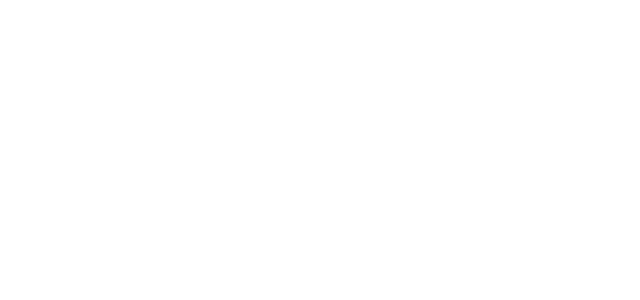
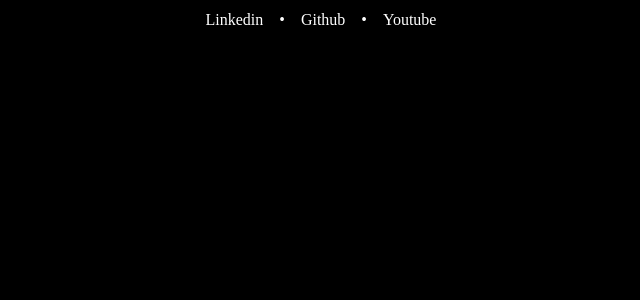
Before and after one commit to fabioborges-jr/blog-web-angular, an Angular app: page / in a window 1280 px wide. Shown: the top 300 px of the page, without its empty margins (319-959 px from the left). Built offline with nearby package versions, Linux system fonts and the light colour scheme.

Commit message:
:lipstick: feat: Styling background and Heading Component

```diff
--- a/src/app/app.component.html
+++ b/src/app/app.component.html
@@ -1 +1,4 @@
+<main>
+  <Heading></Heading>
+</main>
 <router-outlet />
--- a/src/app/app.component.scss
+++ b/src/app/app.component.scss
@@ -0,0 +1,4 @@
+main{
+    height: 100vh;
+    background-color: #000000;
+}
--- a/src/app/app.component.ts
+++ b/src/app/app.component.ts
@@ -1,10 +1,11 @@
 import { Component } from '@angular/core';
 import { RouterOutlet } from '@angular/router';
+import { HeadingComponent } from './src/components/heading/heading.component';
 
 @Component({
   selector: 'app-root',
   standalone: true,
-  imports: [RouterOutlet],
+  imports: [RouterOutlet, HeadingComponent],
   templateUrl: './app.component.html',
   styleUrl: './app.component.scss'
 })
--- a/src/app/src/components/heading/heading.component.html
+++ b/src/app/src/components/heading/heading.component.html
@@ -1 +1,7 @@
-<p>heading works!</p>
+<div>
+    <a href="http://">Linkedin</a>
+    <p>•</p>
+    <a href="http://">Github</a>
+    <p>•</p>
+    <a href="http://">Youtube</a>
+</div>
--- a/src/app/src/components/heading/heading.component.scss
+++ b/src/app/src/components/heading/heading.component.scss
@@ -0,0 +1,17 @@
+div{
+    display: flex;
+    height: 5%;
+    align-items: center;
+    justify-content: center;
+    border-style: solid;
+
+    a{
+        text-decoration: none;
+        color: #ffffff;
+    }
+
+    p{
+        color: #ffffff;
+        margin: 0 1rem;
+    }
+}
--- a/src/app/src/components/heading/heading.component.ts
+++ b/src/app/src/components/heading/heading.component.ts
@@ -1,7 +1,7 @@
 import { Component } from '@angular/core';
 
 @Component({
-  selector: 'app-heading',
+  selector: 'Heading',
   standalone: true,
   imports: [],
   templateUrl: './heading.component.html',
```
